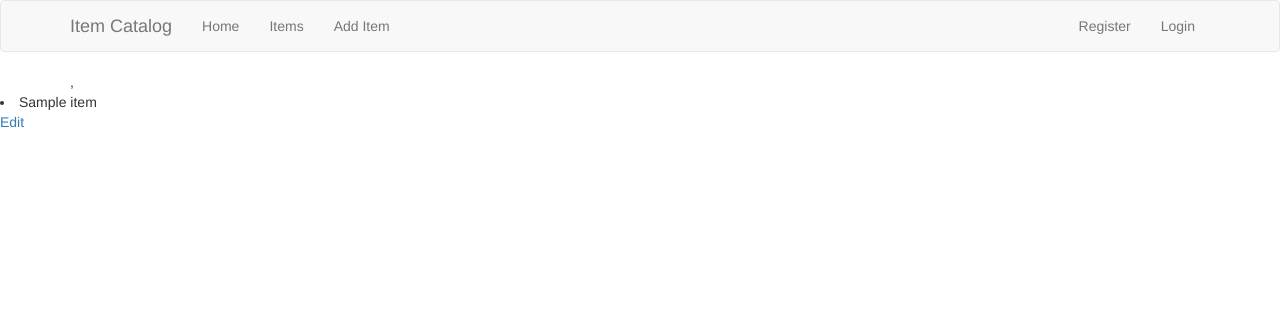
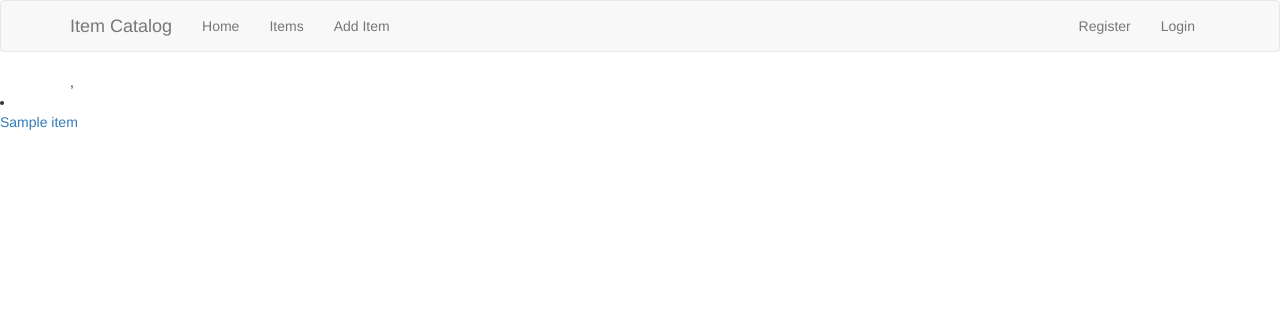
Before and after one commit to Jclewis1989/Item-Catalog, a Flask app: page /items/ in a window 1280 px wide. Shown: the top 312 px of the page. Run offline with Flask 2, Linux system fonts and the light colour scheme; tables that the repository leaves empty hold one stand-in row (values such as "Sample post"); some libraries are stand-ins or nearby versions.

Commit message:
Adjust items.html

```diff
--- a/templates/items.html
+++ b/templates/items.html
@@ -2,8 +2,7 @@
 
 {% for item in items %}
 <li>
+        <p><a href = "{{url_for('editItem',item_id = item.id)}}">{{ item.name }}</a></p>
 
-        {{item.name}}
-        <p><a href = "{{url_for('editItem',item_id = item.id)}}">Edit</a></p>
 </li>
 {% endfor %}
```
